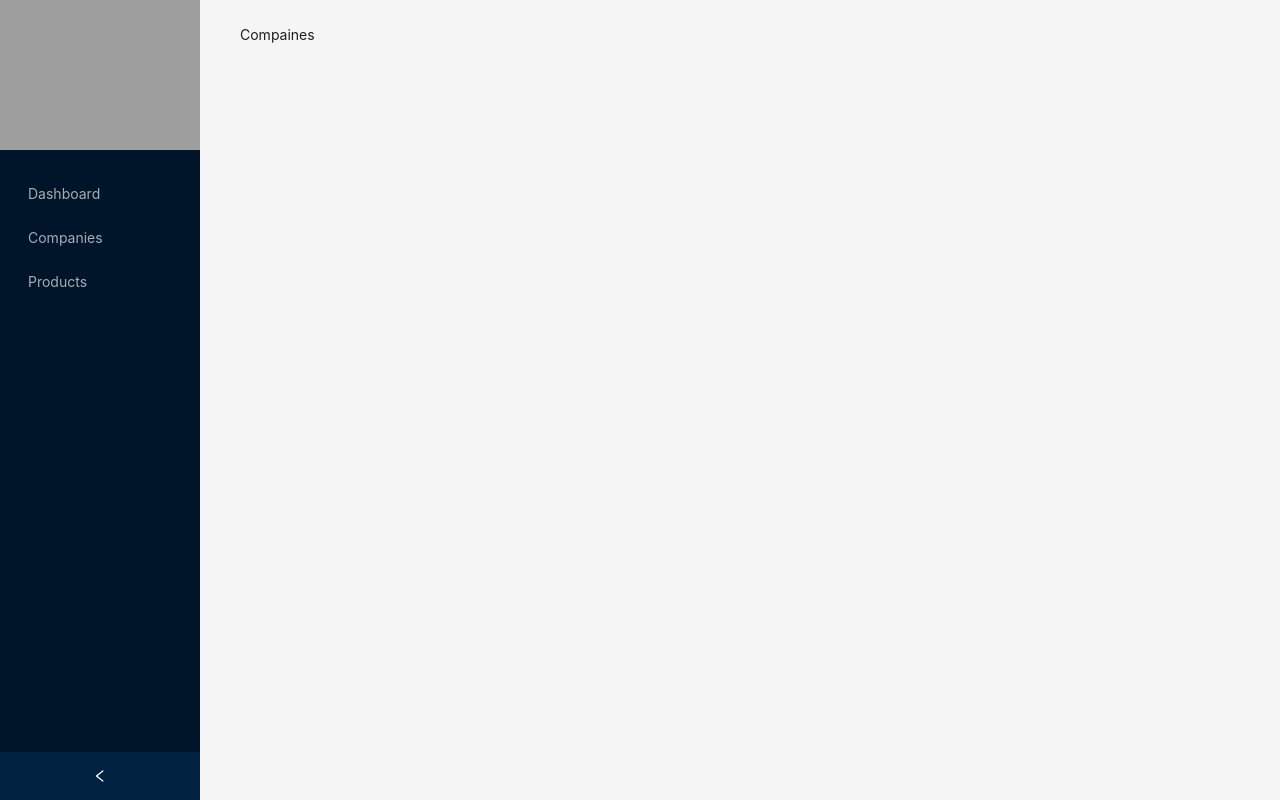
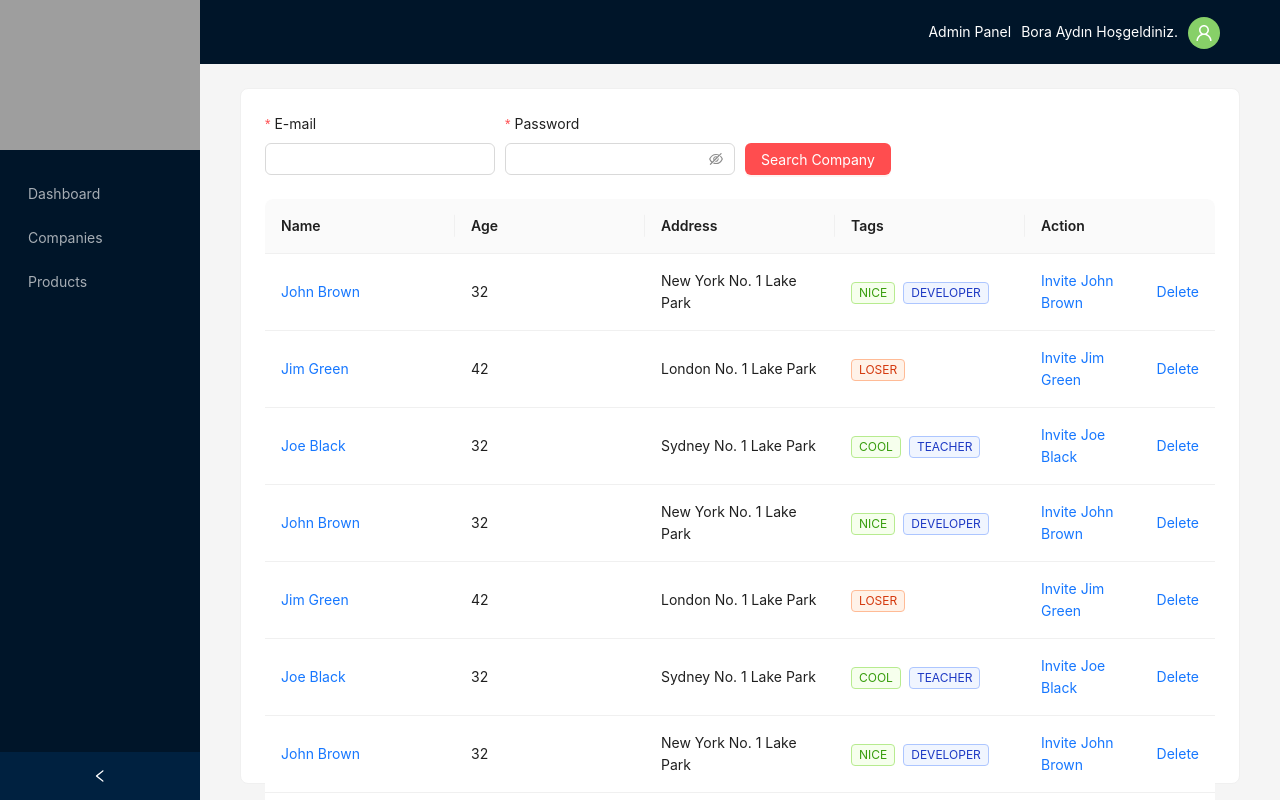
Before and after one commit to BorAydin/ETE-Case, a React (Create React App) app in the folder client/: page /companies in a window 1280 px wide. Shown: the top 800 px of the page. Built offline with nearby package versions, Linux system fonts and the light colour scheme; grey boxes are pictures that could not be loaded.

Commit message:
add mock compaines and products ui

```diff
--- /dev/null
+++ b/client/src/components/Compaines/companyTable.js
@@ -0,0 +1,150 @@
+import { Space, Table, Tag } from 'antd';
+import React from 'react';
+
+const data = [
+  {
+    key: '1',
+    name: 'John Brown',
+    age: 32,
+    address: 'New York No. 1 Lake Park',
+    tags: ['nice', 'developer'],
+  },
+  {
+    key: '2',
+    name: 'Jim Green',
+    age: 42,
+    address: 'London No. 1 Lake Park',
+    tags: ['loser'],
+  },
+  {
+    key: '3',
+    name: 'Joe Black',
+    age: 32,
+    address: 'Sydney No. 1 Lake Park',
+    tags: ['cool', 'teacher'],
+  },
+  {
+    key: '1',
+    name: 'John Brown',
+    age: 32,
+    address: 'New York No. 1 Lake Park',
+    tags: ['nice', 'developer'],
+  },
+  {
+    key: '2',
+    name: 'Jim Green',
+    age: 42,
+    address: 'London No. 1 Lake Park',
+    tags: ['loser'],
+  },
+  {
+    key: '3',
+    name: 'Joe Black',
+    age: 32,
+    address: 'Sydney No. 1 Lake Park',
+    tags: ['cool', 'teacher'],
+  },
+  {
+    key: '1',
+    name: 'John Brown',
+    age: 32,
+    address: 'New York No. 1 Lake Park',
+    tags: ['nice', 'developer'],
+  },
+  {
+    key: '2',
+    name: 'Jim Green',
+    age: 42,
+    address: 'London No. 1 Lake Park',
+    tags: ['loser'],
+  },
+  {
+    key: '3',
+    name: 'Joe Black',
+    age: 32,
+    address: 'Sydney No. 1 Lake Park',
+    tags: ['cool', 'teacher'],
+  },
+  {
+    key: '1',
+    name: 'John Brown',
+    age: 32,
+    address: 'New York No. 1 Lake Park',
+    tags: ['nice', 'developer'],
+  },
+  {
+    key: '2',
+    name: 'Jim Green',
+    age: 42,
+    address: 'London No. 1 Lake Park',
+    tags: ['loser'],
+  },
+  {
+    key: '3',
+    name: 'Joe Black',
+    age: 32,
+    address: 'Sydney No. 1 Lake Park',
+    tags: ['cool', 'teacher'],
+  },
+];
+const CompanyTable = () => {
+  const columns = [
+    {
+      title: 'Name',
+      dataIndex: 'name',
+      key: 'name',
+      render: (text) => <a>{text}</a>,
+    },
+    {
+      title: 'Age',
+      dataIndex: 'age',
+      key: 'age',
+    },
+    {
+      title: 'Address',
+      dataIndex: 'address',
+      key: 'address',
+    },
+    {
+      title: 'Tags',
+      key: 'tags',
+      dataIndex: 'tags',
+      render: (_, { tags }) => (
+        <>
+          {tags.map((tag) => {
+            let color = tag.length > 5 ? 'geekblue' : 'green';
+            if (tag === 'loser') {
+              color = 'volcano';
+            }
+            return (
+              <Tag color={color} key={tag}>
+                {tag.toUpperCase()}
+              </Tag>
+            );
+          })}
+        </>
+      ),
+    },
+    {
+      title: 'Action',
+      key: 'action',
+      render: (_, record) => (
+        <Space size="middle">
+          <a>Invite {record.name}</a>
+          <a>Delete</a>
+        </Space>
+      ),
+    },
+  ];
+
+  return (
+    <Table
+      columns={columns}
+      dataSource={data}
+      scroll={{
+        y: '100%',
+      }}
+    />
+  );
+};
+export default CompanyTable;
--- /dev/null
+++ b/client/src/components/Compaines/queryFilters.js
@@ -0,0 +1,61 @@
+import { Button, Col, Form, Input, Row } from 'antd';
+import React from 'react';
+import { validateEmail } from '../../utils/form-validations/email';
+
+const QueryFilters = () => {
+  const handleSubmit = (values) => {
+    console.log(values);
+  };
+
+  return (
+    <Form layout="vertical" onFinish={handleSubmit}>
+      <Row gutter={10}>
+        <Col sm={6}>
+          <Form.Item
+            label="E-mail"
+            name="email"
+            rules={[
+              {
+                required: true,
+                message: 'Please input your email!',
+              },
+              {
+                validator: validateEmail,
+              },
+            ]}
+          >
+            <Input />
+          </Form.Item>
+        </Col>
+        <Col sm={6}>
+          <Form.Item
+            label="Password"
+            name="password"
+            rules={[
+              {
+                required: true,
+                message: 'Please input your password!',
+              },
+            ]}
+          >
+            <Input.Password />
+          </Form.Item>
+        </Col>
+        <Col sm={6}>
+          <Form.Item>
+            <Button
+              style={{ marginTop: '30px' }}
+              danger
+              type="primary"
+              htmlType="submit"
+            >
+              Search Company
+            </Button>
+          </Form.Item>
+        </Col>
+      </Row>
+    </Form>
+  );
+};
+
+export default QueryFilters;
--- /dev/null
+++ b/client/src/components/Products/produtsTable.js
@@ -0,0 +1,150 @@
+import { Space, Table, Tag } from 'antd';
+import React from 'react';
+
+const data = [
+  {
+    key: '1',
+    name: 'John Brown',
+    age: 32,
+    address: 'New York No. 1 Lake Park',
+    tags: ['nice', 'developer'],
+  },
+  {
+    key: '2',
+    name: 'Jim Green',
+    age: 42,
+    address: 'London No. 1 Lake Park',
+    tags: ['loser'],
+  },
+  {
+    key: '3',
+    name: 'Joe Black',
+    age: 32,
+    address: 'Sydney No. 1 Lake Park',
+    tags: ['cool', 'teacher'],
+  },
+  {
+    key: '1',
+    name: 'John Brown',
+    age: 32,
+    address: 'New York No. 1 Lake Park',
+    tags: ['nice', 'developer'],
+  },
+  {
+    key: '2',
+    name: 'Jim Green',
+    age: 42,
+    address: 'London No. 1 Lake Park',
+    tags: ['loser'],
+  },
+  {
+    key: '3',
+    name: 'Joe Black',
+    age: 32,
+    address: 'Sydney No. 1 Lake Park',
+    tags: ['cool', 'teacher'],
+  },
+  {
+    key: '1',
+    name: 'John Brown',
+    age: 32,
+    address: 'New York No. 1 Lake Park',
+    tags: ['nice', 'developer'],
+  },
+  {
+    key: '2',
+    name: 'Jim Green',
+    age: 42,
+    address: 'London No. 1 Lake Park',
+    tags: ['loser'],
+  },
+  {
+    key: '3',
+    name: 'Joe Black',
+    age: 32,
+    address: 'Sydney No. 1 Lake Park',
+    tags: ['cool', 'teacher'],
+  },
+  {
+    key: '1',
+    name: 'John Brown',
+    age: 32,
+    address: 'New York No. 1 Lake Park',
+    tags: ['nice', 'developer'],
+  },
+  {
+    key: '2',
+    name: 'Jim Green',
+    age: 42,
+    address: 'London No. 1 Lake Park',
+    tags: ['loser'],
+  },
+  {
+    key: '3',
+    name: 'Joe Black',
+    age: 32,
+    address: 'Sydney No. 1 Lake Park',
+    tags: ['cool', 'teacher'],
+  },
+];
+const ProductsTable = () => {
+  const columns = [
+    {
+      title: 'Name',
+      dataIndex: 'name',
+      key: 'name',
+      render: (text) => <a>{text}</a>,
+    },
+    {
+      title: 'Age',
+      dataIndex: 'age',
+      key: 'age',
+    },
+    {
+      title: 'Address',
+      dataIndex: 'address',
+      key: 'address',
+    },
+    {
+      title: 'Tags',
+      key: 'tags',
+      dataIndex: 'tags',
+      render: (_, { tags }) => (
+        <>
+          {tags.map((tag) => {
+            let color = tag.length > 5 ? 'geekblue' : 'green';
+            if (tag === 'loser') {
+              color = 'volcano';
+            }
+            return (
+              <Tag color={color} key={tag}>
+                {tag.toUpperCase()}
+              </Tag>
+            );
+          })}
+        </>
+      ),
+    },
+    {
+      title: 'Action',
+      key: 'action',
+      render: (_, record) => (
+        <Space size="middle">
+          <a>Invite {record.name}</a>
+          <a>Delete</a>
+        </Space>
+      ),
+    },
+  ];
+
+  return (
+    <Table
+      columns={columns}
+      dataSource={data}
+      scroll={{
+        y: '100%',
+      }}
+    />
+  );
+};
+export default ProductsTable;
--- /dev/null
+++ b/client/src/components/Products/queryFilters.js
@@ -0,0 +1,61 @@
+import { Button, Col, Form, Input, Row } from 'antd';
+import React from 'react';
+import { validateEmail } from '../../utils/form-validations/email';
+
+const QueryFilters = () => {
+  const handleSubmit = (values) => {
+    console.log(values);
+  };
+
+  return (
+    <Form layout="vertical" onFinish={handleSubmit}>
+      <Row gutter={10}>
+        <Col sm={6}>
+          <Form.Item
+            label="E-mail"
+            name="email"
+            rules={[
+              {
+                required: true,
+                message: 'Please input your email!',
+              },
+              {
+                validator: validateEmail,
+              },
+            ]}
+          >
+            <Input />
+          </Form.Item>
+        </Col>
+        <Col sm={6}>
+          <Form.Item
+            label="Password"
+            name="password"
+            rules={[
+              {
+                required: true,
+                message: 'Please input your password!',
+              },
+            ]}
+          >
+            <Input.Password />
+          </Form.Item>
+        </Col>
+        <Col sm={6}>
+          <Form.Item>
+            <Button
+              style={{ marginTop: '30px' }}
+              danger
+              type="primary"
+              htmlType="submit"
+            >
+              Search Company
+            </Button>
+          </Form.Item>
+        </Col>
+      </Row>
+    </Form>
+  );
+};
+
+export default QueryFilters;
--- a/client/src/layout/index.js
+++ b/client/src/layout/index.js
@@ -1,9 +1,10 @@
-import { Layout } from 'antd';
+import { Avatar, Layout } from 'antd';
 import React, { useState } from 'react';
 import Sidebar from './sidebar';
 
+import { UserOutlined } from '@ant-design/icons';
 import './style.css';
-const { Content } = Layout;
+const { Content, Header } = Layout;
 
 const AppLayout = ({ children }) => {
   const [collapsed, setCollapsed] = useState(false);
@@ -16,6 +17,16 @@ const AppLayout = ({ children }) => {
     >
       <Sidebar collapsed={collapsed} setCollapsed={setCollapsed} />
       <Layout>
+        <Header>
+          <p>Admin Panel</p>
+          <div>
+            <span>Bora Aydın Hoşgeldiniz.</span>
+            <Avatar
+              style={{ backgroundColor: '#87d068' }}
+              icon={<UserOutlined />}
+            />
+          </div>
+        </Header>
         <Content
           style={{
             margin: '0 16px',
--- a/client/src/layout/style.css
+++ b/client/src/layout/style.css
@@ -13,3 +13,14 @@
 .ant-menu {
   padding-top: 20px;
 }
+
+.ant-layout-header {
+  color: #fff;
+  display: flex;
+  width: 100%;
+  justify-content: flex-end;
+}
+.ant-layout-header div > span,
+.ant-layout-header p {
+  margin-right: 10px;
+}
--- a/client/src/pages/Companies/index.js
+++ b/client/src/pages/Companies/index.js
@@ -1,8 +1,22 @@
+import { Card, Col, Row } from 'antd';
 import React from 'react';
+import CompanyTable from '../../components/Compaines/companyTable';
+import QueryFilters from '../../components/Compaines/queryFilters';
 import './style.css';
 
 const Compaines = () => {
-  return <div>Compaines</div>;
+  return (
+    <Card>
+      <Row>
+        <Col sm={24}>
+          <QueryFilters />
+        </Col>
+        <Col sm={24} style={{ height: '70vh' }}>
+          <CompanyTable />
+        </Col>
+      </Row>
+    </Card>
+  );
 };
 
 export default Compaines;
--- a/client/src/pages/Products/index.js
+++ b/client/src/pages/Products/index.js
@@ -1,8 +1,23 @@
+import { Card, Col, Row } from 'antd';
 import React from 'react';
+
+import ProductsTable from '../../components/Products/produtsTable';
+import QueryFilters from '../../components/Products/queryFilters';
 import './style.css';
 
 const Products = () => {
-  return <div>Products</div>;
+  return (
+    <Card>
+      <Row>
+        <Col sm={24}>
+          <QueryFilters />
+        </Col>
+        <Col sm={24} style={{ height: '70vh' }}>
+          <ProductsTable />
+        </Col>
+      </Row>
+    </Card>
+  );
 };
 
 export default Products;
```
